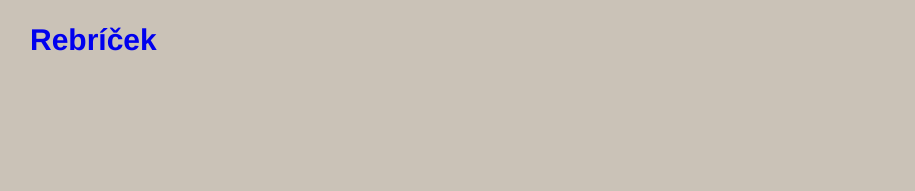
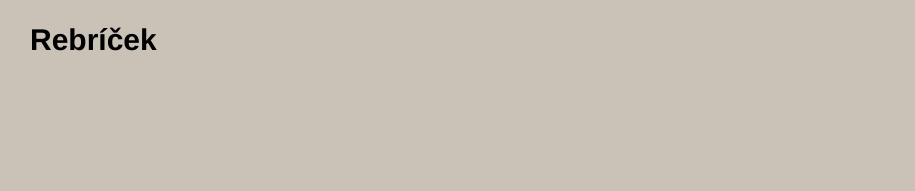
Before and after one commit to r-nikoleta/3.3.1, a plain HTML site: page index.html in a window 1280 px wide. Shown: the top 191 px of the page, 70-985 px from the left. Drawn offline with Linux system fonts and the light colour scheme.

Commit message:
Update index.html

```diff
--- a/index.html
+++ b/index.html
@@ -43,7 +43,8 @@
 
         li.rebricek     {text-align: left;}
 
-        a      {text-decoration: none;}
+        a      {text-decoration: none;
+               color: #000000;}
 
         li.ikonka       {text-align: right;}
 
```
